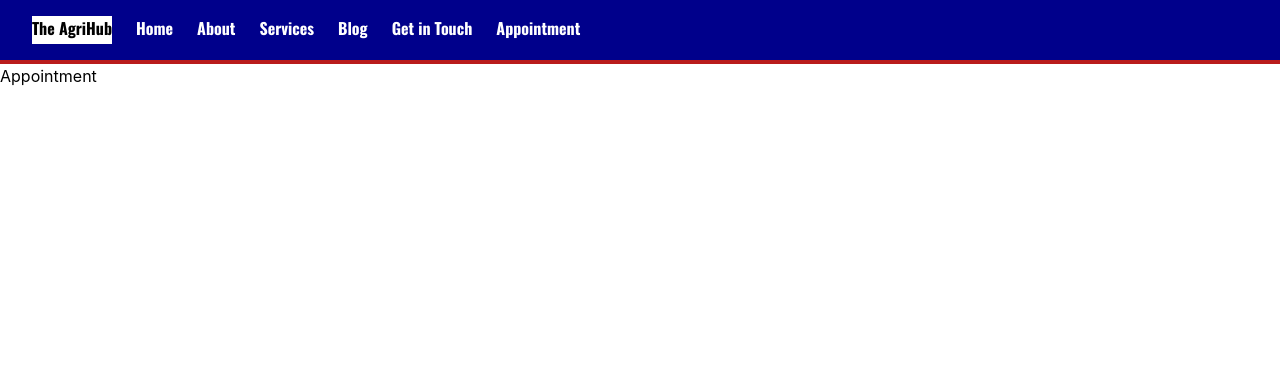
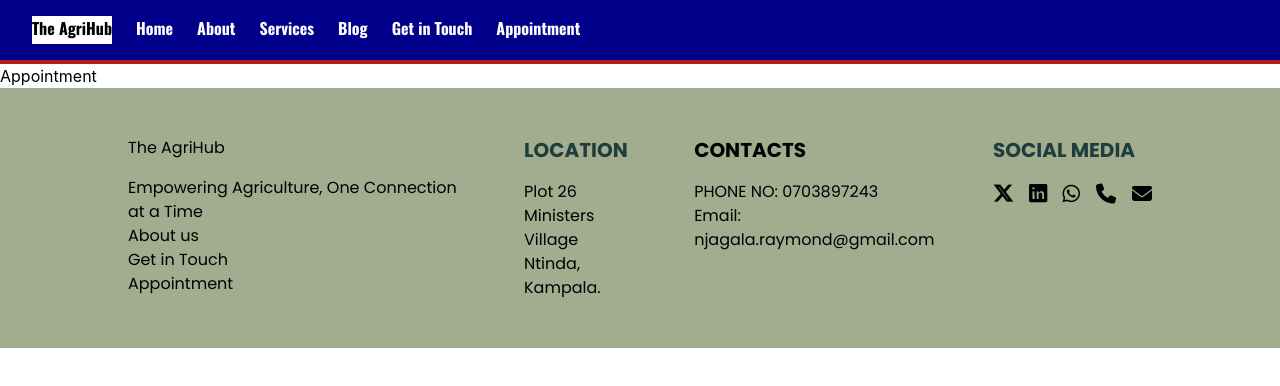
Before and after one commit to Rhyz26/react-Agrihub, a React (Vite) app: page /appointment in a window 1280 px wide. Shown: the top 386 px of the page. Built offline with nearby package versions, Linux system fonts and the light colour scheme.

Commit message:
added items in the footer

```diff
--- a/src/App.jsx
+++ b/src/App.jsx
@@ -7,6 +7,7 @@ import Appointment from "./components/Appointment";
 import Contact from "./components/Contact";
 import Blog from "./components/Blog";
 import Services from "./components/Services";
+import Footer from "./components/Footer";
 
 function App() {
   return (
@@ -22,6 +23,7 @@ function App() {
           <Route path="/contact" element={<Contact />} />
           <Route path="/appointment" element={<Appointment />} />
         </Routes>
+        <Footer/>
       </BrowserRouter>
     </>
   );
--- a/src/components/Footer.jsx
+++ b/src/components/Footer.jsx
@@ -1,9 +1,59 @@
 import React from 'react'
+import { Link } from 'react-router-dom'
 
 function Footer ()  {
   return (
-    <div>Footer
+    <div className='bg-[#A2AC8E] pt-12 pb-12'>
+      <div className='flex gap-14 mx-auto max-w-[80%] footer'>
+        <div className='flex flex-col'>
+          <h1 className='mb-4'><Link to="/">The AgriHub</Link></h1>
+          <p>Empowering Agriculture, One Connection at a Time</p>
+          <div className='links flex flex-col'>
+            <Link to="/about">About us</Link>
+            <Link to="/contact">Get in Touch</Link>
+            <Link to="/appointment">Appointment</Link>
+          </div>
+        </div>
+        <div className="flex flex-col">
+          <p className="font-bold text-[#1E3D3B] mb-4 text-xl">LOCATION</p>
+          <p>Plot 26</p>
+          <p>Ministers Village</p>
+          <p>Ntinda, Kampala.</p>
+        </div>
+        <div className="flex flex-col ">
+          <h1 className="font-bold mb-4 text-xl">CONTACTS</h1>
+          <p>PHONE NO: 0703897243</p>
+          <p>Email: njagala.raymond@gmail.com</p>
 
+        </div>
+        <div className='flex flex-col gap-4 '>
+          <h1 className='font-bold text-[#1E3D3B] text-xl'> SOCIAL MEDIA</h1>
+          <div className='flex gap-4'>
+            <a
+                href="https://twitter.com/Initial_Rhy"
+                target="_blank"
+                i
+                className="fa-brands fa-x-twitter font-bold text-xl"
+              ></a>
+              <a
+                href="https://www.linkedin.com/in/raymond-njagala-9a6309a8/"
+                target="_blank"
+                i
+                className="fa-brands fa-linkedin font-bold text-xl"
+              ></a>
+              <a
+                href="https://wa.me/256703897243"
+                target="_blank"
+                i
+                className="fa-brands fa-whatsapp text-xl"
+              ></a>
+              <a href="tel:+256703897243" target="_blank" i className="fa-solid fa-phone text-xl"></a>
+
+              <a href="mailto:njagala.raymond@gmail.com" target="_blank" i className="fa-solid fa-envelope text-xl"></a>
+          </div>
+        </div>
+
+      </div>
     </div>
   )
 }
--- a/src/components/Home.jsx
+++ b/src/components/Home.jsx
@@ -76,7 +76,7 @@ function Home() {
           </p>
         </div>
 
-        <div className="mb-12 ml-28 mx-auto max-w-[100%]">
+        <div className="mb-12 ml-28 mx-auto max-w-[100%] ">
           <Carousel
             withIndicators
             // height={400}
@@ -112,7 +112,7 @@ function Home() {
       {/* bg-[#1E3D3B] */}
 
       <div className="bg-[#1E3D3B]">
-        <div className="mb-32 mx-auto max-w-[30%] text-white  mt-20 scroll-up">
+        <div className="mb-40 mx-auto max-w-[40%] text-white  mt-20 scroll-up">
           <h1 className="title-1 text-center font-bold text-3xl mb-4 text-[#A2AC8E] pt-14">
             THIS IS HOW WE DO IT
           </h1>
@@ -123,7 +123,7 @@ function Home() {
           </p>
         </div>
 
-        <div className="mx-auto max-w-[80%] mb-32 text-white flex gap-8 scroll-up">
+        <div className="mx-auto max-w-[80%] mb-40 text-white flex gap-8 scroll-up">
           <img
             src="https://i.pinimg.com/originals/6b/a5/eb/6ba5eb3a03a0f42cc78a884577c8c72c.jpg"
             width={400}
@@ -151,7 +151,7 @@ function Home() {
           </div>
         </div>
 
-        <div className=" mx-auto max-w-[80%] mb-32 text-white flex gap-8 scroll-up">
+        <div className=" mx-auto max-w-[80%] mb-40 text-white flex gap-8 scroll-up">
           <div className="flex  flex-col">
             <h1 className="text-center font-bold text-3xl mb-4 text-[#A2AC8E] title-7">
               INFORMATION AND EDUCATION:
@@ -178,7 +178,7 @@ function Home() {
           />
         </div>
 
-        <div className="mx-auto max-w-[80%] flex gap-8 mb-32 text-white scroll-up">
+        <div className="mx-auto max-w-[80%] flex gap-8 mb-40 text-white scroll-up">
           <img
             src="https://i0.wp.com/thebftonline.com/wp-content/uploads/2021/02/farm-1.jpg?fit=2000%2C1125&ssl=1"
             width={500}
@@ -202,7 +202,7 @@ function Home() {
           </div>
         </div>
 
-        <div className="mb-32 mx-auto max-w-[80%] flex  text-white scroll-up">
+        <div className="mb-40 mx-auto max-w-[80%] flex  text-white scroll-up">
           <div className="flex flex-col">
             <h1 className="text-center font-bold mb-4 text-3xl text-[#A2AC8E] title-7">
               POST-HARVEST-MANAGEMENT:
--- a/src/index.css
+++ b/src/index.css
@@ -120,3 +120,30 @@ ul {
   font-family: 'Poppins';
   font-weight: 800;
 }
+.footer{
+  font-family: 'Poppins';
+}
+/* .links{
+  text-decoration: underline wavy #ffdd57;
+} */
+
+
+.link {
+  color: white;
+  /* padding: 14px 20px; */
+  text-decoration: none;
+  transition: color 0.3s ease;
+}
+
+
+.link:hover {
+  color: #ffdd57;
+  /* Change the color on hover */
+  text-decoration: underline wavy #ffdd57;
+}
+
+.link:active {
+  color: #ffdd57;
+  /* Active item color */
+  text-decoration: underline wavy #ffdd57;
+}
```
